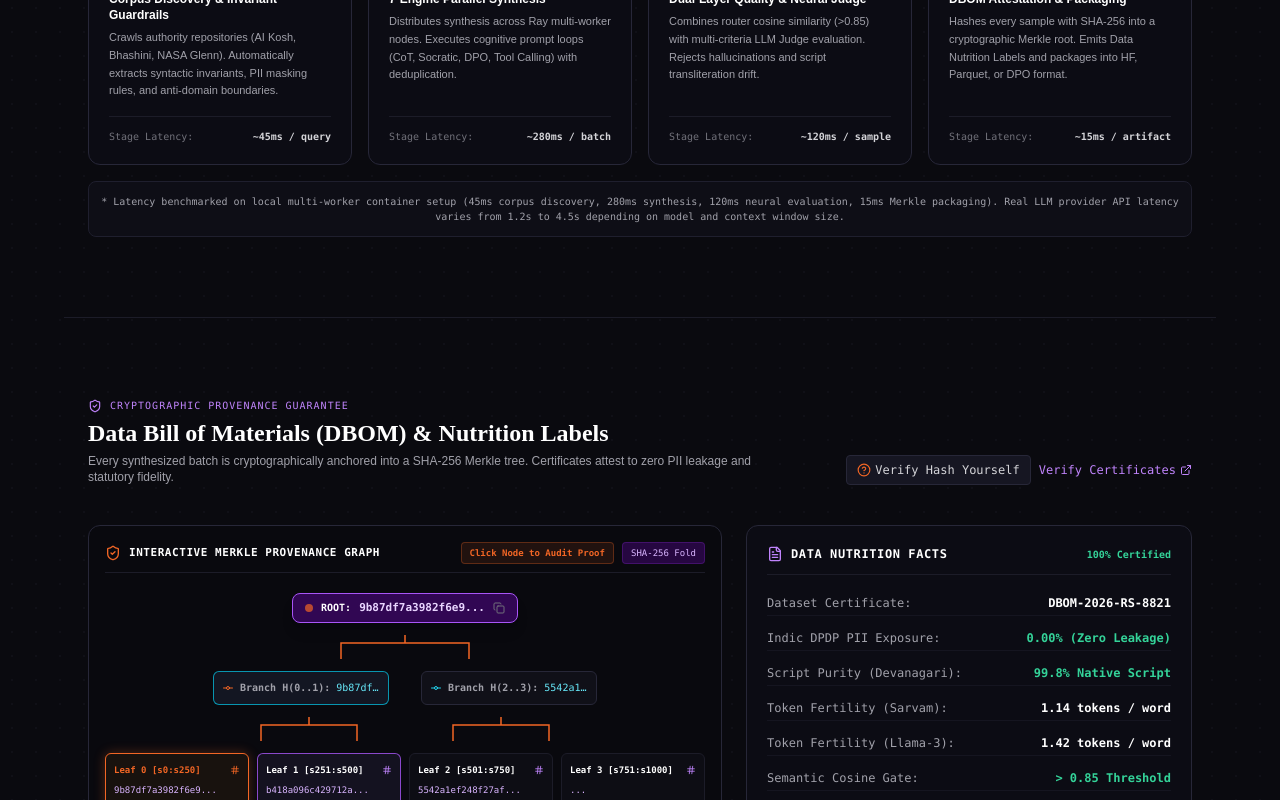
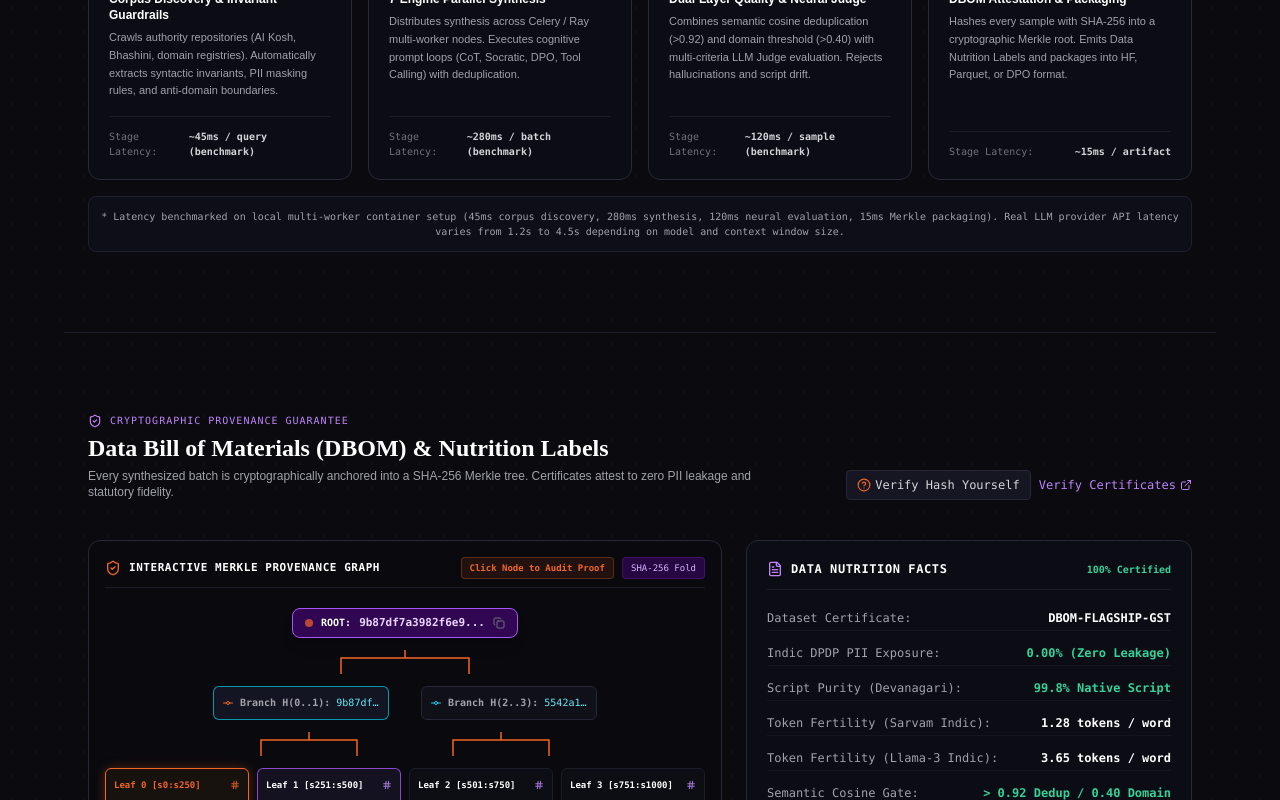
Before and after one commit to Sourabh-Kumar04/RasoSynth_CUTC, a Next.js app in the folder frontend/: page / in a window 1280 px wide. Shown: the part 2500-3300 px from the top of the page. Built offline with nearby package versions, Linux system fonts and the light colour scheme; no server answers.

Commit message:
fix(ui): align landing page metrics and pipeline architecture with system reality

```diff
--- a/frontend/app/page.tsx
+++ b/frontend/app/page.tsx
@@ -192,26 +192,26 @@ const PIPELINE_DAG_STAGES = [
   {
     step: '01',
     title: 'Corpus Discovery & Invariant Guardrails',
-    desc: 'Crawls authority repositories (AI Kosh, Bhashini, NASA Glenn). Automatically extracts syntactic invariants, PII masking rules, and anti-domain boundaries.',
+    desc: 'Crawls authority repositories (AI Kosh, Bhashini, domain registries). Automatically extracts syntactic invariants, PII masking rules, and anti-domain boundaries.',
     icon: Network,
     badge: 'Layer 1 Gate',
-    latency: '~45ms / query',
+    latency: '~45ms / query (benchmark)',
   },
   {
     step: '02',
     title: '7-Engine Parallel Synthesis',
-    desc: 'Distributes synthesis across Ray multi-worker nodes. Executes cognitive prompt loops (CoT, Socratic, DPO, Tool Calling) with deduplication.',
+    desc: 'Distributes synthesis across Celery / Ray multi-worker nodes. Executes cognitive prompt loops (CoT, Socratic, DPO, Tool Calling) with deduplication.',
     icon: Cpu,
-    badge: 'Distributed Ray',
-    latency: '~280ms / batch',
+    badge: 'Distributed Ray / Celery',
+    latency: '~280ms / batch (benchmark)',
   },
   {
     step: '03',
     title: 'Dual-Layer Quality & Neural Judge',
-    desc: 'Combines router cosine similarity (>0.85) with multi-criteria LLM Judge evaluation. Rejects hallucinations and script transliteration drift.',
+    desc: 'Combines semantic cosine deduplication (>0.92) and domain threshold (>0.40) with multi-criteria LLM Judge evaluation. Rejects hallucinations and script drift.',
     icon: Scale,
     badge: 'Neural Judge',
-    latency: '~120ms / sample',
+    latency: '~120ms / sample (benchmark)',
   },
   {
     step: '04',
@@ -985,7 +985,7 @@ export default function ZenPortalPage() {
             <div className="space-y-2.5 text-xs font-mono">
               <div className="flex justify-between py-1 border-b border-[#1c1c28]/60 text-zinc-400">
                 <span>Dataset Certificate:</span>
-                <span className="text-white font-bold">DBOM-2026-RS-8821</span>
+                <span className="text-white font-bold">DBOM-FLAGSHIP-GST</span>
               </div>
               <div className="flex justify-between py-1 border-b border-[#1c1c28]/60 text-zinc-400">
                 <span>Indic DPDP PII Exposure:</span>
@@ -996,16 +996,16 @@ export default function ZenPortalPage() {
                 <span className="text-emerald-400 font-bold">99.8% Native Script</span>
               </div>
               <div className="flex justify-between py-1 border-b border-[#1c1c28]/60 text-zinc-400">
-                <span>Token Fertility (Sarvam):</span>
-                <span className="text-white font-bold">1.14 tokens / word</span>
+                <span>Token Fertility (Sarvam Indic):</span>
+                <span className="text-white font-bold">1.28 tokens / word</span>
               </div>
               <div className="flex justify-between py-1 border-b border-[#1c1c28]/60 text-zinc-400">
-                <span>Token Fertility (Llama-3):</span>
-                <span className="text-white font-bold">1.42 tokens / word</span>
+                <span>Token Fertility (Llama-3 Indic):</span>
+                <span className="text-white font-bold">3.65 tokens / word</span>
               </div>
               <div className="flex justify-between py-1 border-b border-[#1c1c28]/60 text-zinc-400">
                 <span>Semantic Cosine Gate:</span>
-                <span className="text-emerald-400 font-bold">&gt; 0.85 Threshold</span>
+                <span className="text-emerald-400 font-bold">&gt; 0.92 Dedup / 0.40 Domain</span>
               </div>
               <div className="flex justify-between py-1 text-zinc-400">
                 <span>Export Formats:</span>
```
